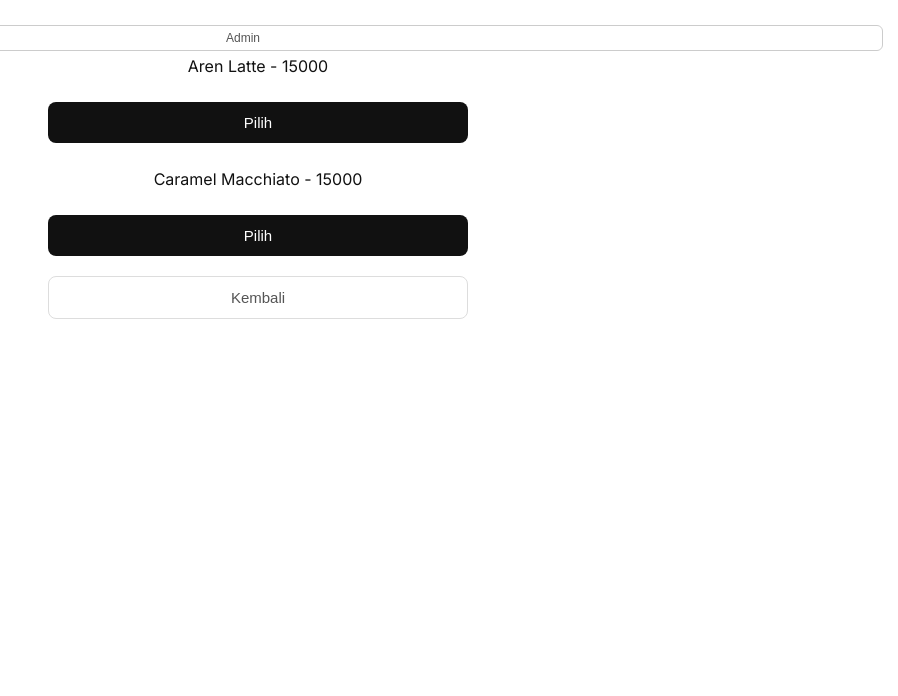
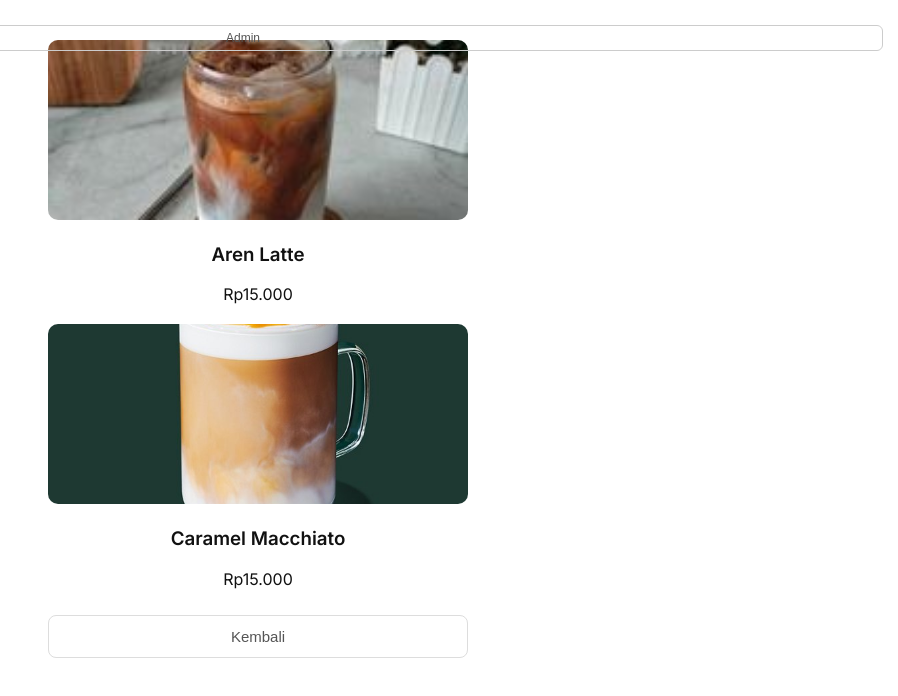
Before and after one commit to ilalangjbs-debug/ngopibelajar, a plain HTML site: page index.html in a window 1280 px wide. Both pictures are taken after a click on the button "Pesan". Shown: the whole page, without its empty margins (382-1280 px from the left). Drawn offline with Linux system fonts and the light colour scheme.

Commit message:
Update index.html

```diff
--- a/index.html
+++ b/index.html
@@ -38,6 +38,22 @@ body {
     padding: 10px 0;
 }
 
+/* GAMBAR */
+img {
+    width: 100%;
+    height: 180px;
+    object-fit: cover;
+    border-radius: 10px;
+}
+
+/* HOVER EFFECT */
+.card div {
+    transition: 0.2s;
+}
+.card div:hover {
+    transform: scale(1.03);
+}
+
 button {
     padding: 12px;
     margin: 10px 0;
@@ -47,6 +63,7 @@ button {
     color: white;
     font-size: 15px;
     border: none;
+    cursor: pointer;
 }
 
 button.secondary {
@@ -67,6 +84,7 @@ input, select {
     display: flex;
     justify-content: center;
     gap: 10px;
+    align-items: center;
 }
 
 .hidden { display: none; }
@@ -80,22 +98,33 @@ input, select {
 
 <div class="container">
 
+<!-- LANDING -->
 <div id="landing" class="card">
-    <h2>NgopiBelajar</h2>
+    <h2>NgopiBelajar ☕</h2>
     <p>Kopi sederhana untuk fokus yang luar biasa</p>
     <button onclick="showMenu()">Pesan</button>
 </div>
 
+<!-- MENU -->
 <div id="menu" class="hidden card">
-    <p>Aren Latte - 15000</p>
-    <button onclick="selectMenu('Aren Latte',15000)">Pilih</button>
 
-    <p>Caramel Macchiato - 15000</p>
-    <button onclick="selectMenu('Caramel Macchiato',15000)">Pilih</button>
-
-    <button class="secondary" onclick="backLanding()">Kembali</button>
+<div onclick="selectMenu('Aren Latte',15000)" style="margin-bottom:20px; cursor:pointer;">
+    <img src="Arenlatte.jpg">
+    <h3>Aren Latte</h3>
+    <p>Rp15.000</p>
 </div>
 
+<div onclick="selectMenu('Caramel Macchiato',15000)" style="cursor:pointer;">
+    <img src="Caramelmachiato.jpg">
+    <h3>Caramel Macchiato</h3>
+    <p>Rp15.000</p>
+</div>
+
+<button class="secondary" onclick="backLanding()">Kembali</button>
+
+</div>
+
+<!-- CUSTOM -->
 <div id="custom" class="hidden card">
     <p>Gula</p>
     <select id="gula">
@@ -116,15 +145,19 @@ input, select {
         <span id="shot">1</span>
         <button onclick="tambahShot()">+</button>
     </div>
+    <small>+5000 / extra shot</small>
 
     <button onclick="lanjutNama()">Lanjut</button>
+    <button class="secondary" onclick="backMenu()">Kembali</button>
 </div>
 
+<!-- NAMA -->
 <div id="namaPage" class="hidden card">
-    <input id="nama" placeholder="Nama">
+    <input id="nama" placeholder="Masukkan nama">
     <button onclick="order()">Order</button>
 </div>
 
+<!-- SUCCESS -->
 <div id="success" class="hidden card">
     <p id="ringkasan"></p>
     <button onclick="resetAll()">Pesan Lagi</button>
@@ -144,6 +177,11 @@ document.getElementById("menu").classList.remove("hidden");
 function backLanding(){
 document.getElementById("menu").classList.add("hidden");
 document.getElementById("landing").classList.remove("hidden");
+}
+
+function backMenu(){
+document.getElementById("custom").classList.add("hidden");
+document.getElementById("menu").classList.remove("hidden");
 }
 
 function selectMenu(n,h){
```
